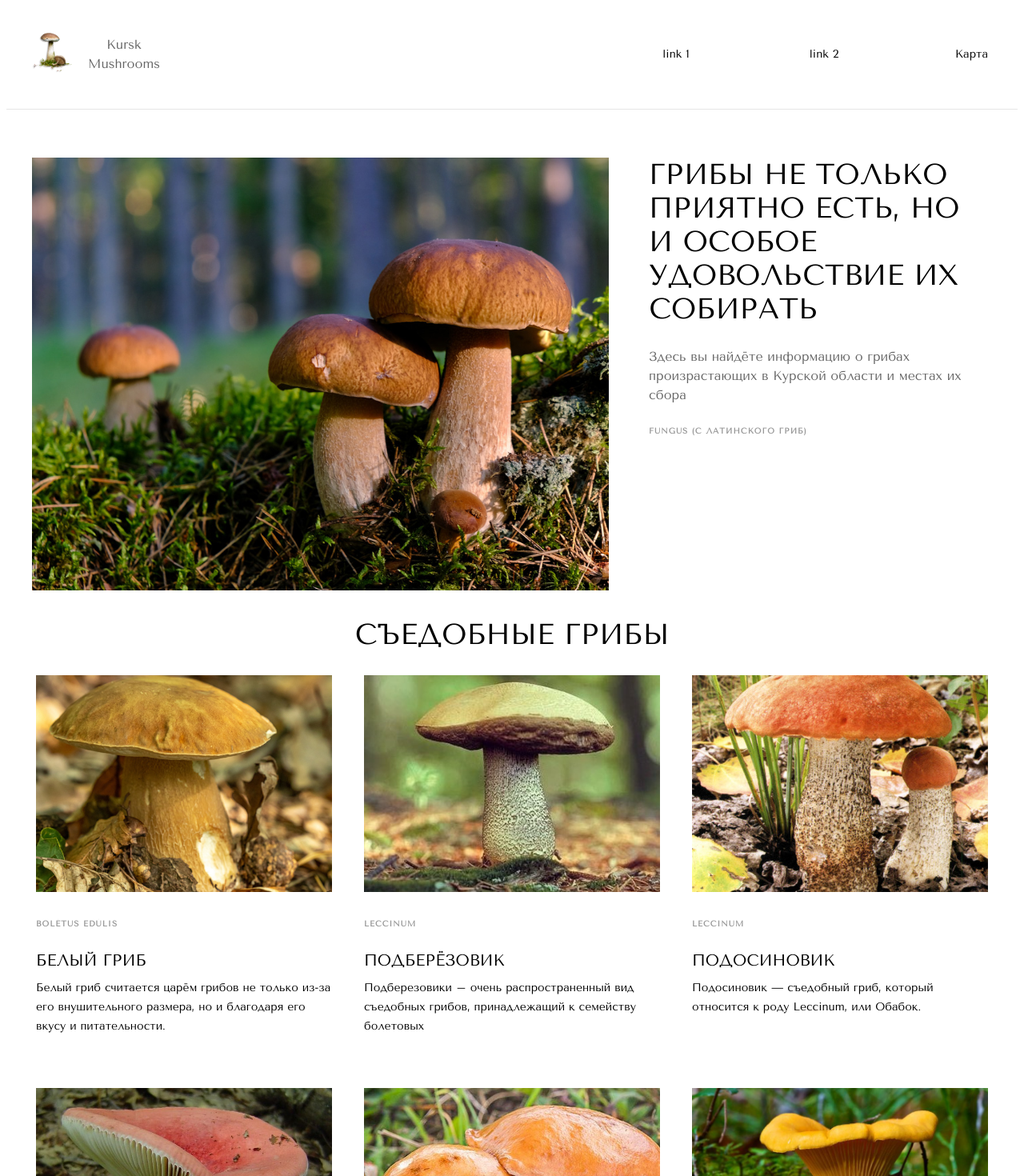
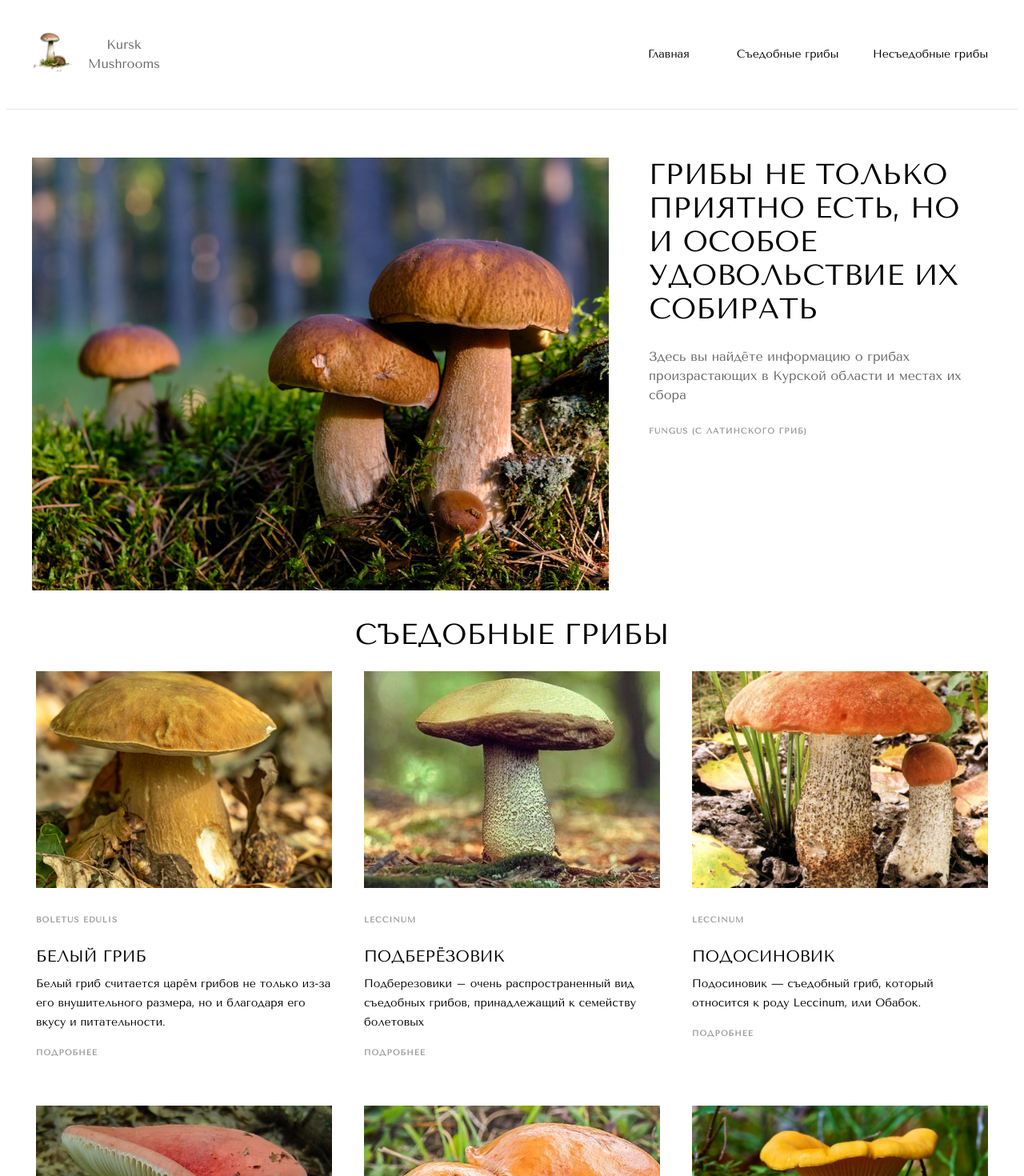
Before and after one commit to Tararatel/Next-TS_Kursk-Mushrooms, a Next.js app: page / in a window 1280 px wide. Shown: the top 1470 px of the page at 80% size. Built offline with nearby package versions, Linux system fonts and the light colour scheme.

Commit message:
Enter the routing, add id and pathName for edible mushrooms data, create dynamic page

```diff
--- a/components/Card/Card.module.scss
+++ b/components/Card/Card.module.scss
@@ -1,6 +1,7 @@
 .card {
+	margin-top: 15px;
 	.card__img {
-		margin: 25px 0 20px 0;
+		margin: 5px 0 20px 0;
 		min-width: 347px;
 		min-height: 244px;
 		padding: 5px;
@@ -16,4 +17,15 @@
 	.card__text {
 		padding: 5px;
 	}
+	.card__link {
+		cursor: pointer;
+		margin-top: 10px;
+		padding: 5px;
+
+		&:hover {
+			transition: 0.5s all ease;
+			color: gray;
+			font-size: 11px;
+		}
+	}
 }
--- a/components/Card/Card.tsx
+++ b/components/Card/Card.tsx
@@ -4,6 +4,7 @@ import Image from 'next/image';
 import { P } from '../P/P';
 import { Edible } from '../../data/EdibleMushrooms/Edible';
 import { InEdible } from '../../data/InedibleMushrooms/Edible';
+import Link from 'next/link';
 
 export const Card = ({ className, data, ...props }: CardProps): JSX.Element => {
 	{
@@ -20,6 +21,13 @@ export const Card = ({ className, data, ...props }: CardProps): JSX.Element => {
 							</P>
 							<P className={styles.card__title} size="big">{`${card.title}`}</P>
 							<P className={styles.card__text} size="small">{`${card.text}`}</P>
+							<Link href={`/mushrooms/edible/${card.pathName}`}>
+								<a>
+									<P className={styles.card__link} size="verySmall" align="left">
+										Подробнее
+									</P>
+								</a>
+							</Link>
 						</div>
 					))}
 				</>
--- a/components/Header/Header.module.scss
+++ b/components/Header/Header.module.scss
@@ -11,6 +11,7 @@
 		margin: 35px 0 35px 0;
 
 		.header__wrapper__logo {
+			cursor: pointer;
 			display: grid;
 			align-items: center;
 			grid-template-columns: 1fr 1fr;
--- a/components/Header/Header.tsx
+++ b/components/Header/Header.tsx
@@ -11,25 +11,34 @@ export const Header = ({ className, ...props }: HeaderProps, ref: ForwardedRef<H
 		<>
 			<header className={styles.header} {...props}>
 				<div className={styles.header__wrapper}>
-					<div className={styles.header__wrapper__logo}>
-						<Logo />
-						<P size="medium">Kursk Mushrooms</P>
-					</div>
+					<Link href={'/'}>
+						<div className={styles.header__wrapper__logo}>
+							<Logo />
+							<P size="medium">Kursk Mushrooms</P>
+						</div>
+					</Link>
+
 					<nav className={styles.header__wrapper__navigation}>
 						<ul>
 							<li>
 								<P size="small">
-									<Link href="#">link 1</Link>
+									<Link href="/">
+										<a>Главная</a>
+									</Link>
 								</P>
 							</li>
 							<li>
 								<P size="small">
-									<Link href="#">link 2</Link>
+									<Link href="#edible">
+										<a>Съедобные грибы</a>
+									</Link>
 								</P>
 							</li>
 							<li>
 								<P size="small">
-									<Link href="#">Карта</Link>
+									<Link href="#inedible">
+										<a>Несъедобные грибы</a>
+									</Link>
 								</P>
 							</li>
 						</ul>
--- a/components/List/List.tsx
+++ b/components/List/List.tsx
@@ -7,7 +7,7 @@ import { P } from '../P/P';
 export const List = ({ className, ...props }: ListProps): JSX.Element => {
 	return (
 		<>
-			<P size="large" align="center">
+			<P id="edible" size="large" align="center">
 				Съедобные грибы
 			</P>
 			<section className={styles.list}>
@@ -15,7 +15,7 @@ export const List = ({ className, ...props }: ListProps): JSX.Element => {
 					<Card data="Edible" />
 				</div>
 			</section>
-			<P size="large" align="center">
+			<P id="inedible" size="large" align="center">
 				Несъедобные и ядовитые грибы
 			</P>
 			<section className={styles.list}>
--- a/data/EdibleMushrooms/Edible.ts
+++ b/data/EdibleMushrooms/Edible.ts
@@ -16,6 +16,8 @@ import VolnushkaImg from './volnushka.jpg';
 import MohovikImg from './mohovik.jpg';
 
 interface Data {
+	id: number;
+	pathName: string;
 	img: StaticImageData;
 	title: string;
 	text: string;
@@ -24,90 +26,120 @@ interface Data {
 
 export const Edible: Data[] = [
 	{
+		id: 1,
+		pathName: 'porcini',
 		img: BelyImg,
 		title: 'Белый гриб',
 		text: 'Белый гриб считается царём грибов не только из-за его внушительного размера, но и благодаря его вкусу и питательности.',
 		latin: 'Bolétus edúlis',
 	},
 	{
+		id: 2,
+		pathName: 'podberezovik',
 		img: PodberezovikImg,
 		title: 'Подберёзовик',
 		text: 'Подберезовики – очень распространенный вид съедобных грибов, принадлежащий к семейству болетовых',
 		latin: 'Leccinum',
 	},
 	{
+		id: 3,
+		pathName: 'podosinovik',
 		img: PodosinovikImg,
 		title: 'Подосиновик',
 		text: 'Подосиновик — съедобный гриб, который относится к роду Leccinum, или Обабок.',
 		latin: 'Leccinum',
 	},
 	{
+		id: 4,
+		pathName: 'russule',
 		img: SiroejkaImg,
 		title: 'Сыроежка',
 		text: 'Сыроежка – род пластинчатых грибов семейства cыроежковые. Это семейство насчитывает более тридцати видов.',
 		latin: 'Russulaceae',
 	},
 	{
+		id: 5,
+		pathName: 'oiler',
 		img: MaslonokImg,
 		title: 'Маслёнок',
 		text: 'Маслята - одни из самых популярных съедобных грибов. Свое название они получили благодаря блестящей липкой пленке, покрывающей шляпку.',
 		latin: 'Boletaceae',
 	},
 	{
+		id: 6,
+		pathName: 'chanterelles',
 		img: LisichkaImg,
 		title: 'Лисичка',
 		text: 'Лисичка — гриб с самой яркой и запоминающейся внешностью. Шляпка и ножка составляют одно целое, цвет от светло-желтого до желто-оранжевого цвета.',
 		latin: 'Cantharēllus cibārius',
 	},
 	{
+		id: 7,
+		pathName: 'honeyMushrooms',
 		img: OpenokImg,
 		title: 'Опята',
 		text: 'Опёнок представляет из себя небольшой гриб бежевого цвета, но шляпка может быть разных цветов, зависит это от субстрата, на котором растёт гриб. Варьируется цвет от медово-жёлтого и доходит до тёмно-серого.',
 		latin: 'Armillaria mellea',
 	},
 	{
+		id: 8,
+		pathName: 'sinyak',
 		img: SinykImg,
 		title: 'Синяк',
 		text: 'Съедобные, но редкие грибы – синяки, которые раньше высоко ценились нашими предками, растут во всех странах СНГ. Гриб синяк очень легко узнать на лесных просторах. Синяк имеет характерные отличия, среди которых способность приобретать синий оттенок , считается самым выразительным.',
 		latin: 'Gyróporus cyanéscens',
 	},
 	{
+		id: 9,
+		pathName: 'ryadovka',
 		img: RyadovkaImg,
 		title: 'Рядовка',
 		text: 'Грибы рядовки – это собирательное название целого отряда грибов, включающего в себя как съедобные, так и ядовитые виды. В основном все они съедобные: и серая рядовка, и тополевая, и исполин, и мацутаке, и массивная, и желтая.',
 		latin: 'Tricholoma',
 	},
 	{
+		id: 10,
+		pathName: 'forestChampignon',
 		img: ShampinjonImg,
 		title: 'Шампиньон лесной',
 		text: 'Шампиньон лесной – гриб семейства Шампиньоновые. По-простому его называют колпак, волчий гриб и благушка. Запах у этого съедобного гриба приятный, древесный.',
 		latin: 'Agaricus silvaticus',
 	},
 	{
+		id: 11,
 		img: ZontikImg,
+		pathName: 'umbrellaMushroom',
 		title: 'Гриб-зонтик пёстрый',
 		text: 'Гриб-зонтик относится к роду макролепиоты, семейству шампиньоновых. Свое имя он получил из-за внешнего сходства с раскрытым зонтом.',
 		latin: 'Macrolepiota procera',
 	},
 	{
+		id: 12,
+		pathName: 'rizik',
 		img: RizikImg,
 		title: 'Рыжик',
 		text: 'Рыжики – ценные съедобные грибы рода Млечник, на изломе выделяющие обильный оранжево-красный млечный сок.',
 		latin: 'Lactarius deterrimus',
 	},
 	{
+		id: 13,
+		pathName: 'volnushka ',
 		img: VolnushkaImg,
 		title: 'Волнушка розовая',
 		text: 'Волнушки – грибы рода Млечники, семейства Сыроежковые. Относят к разряду условно-съедобных грибов, которые можно употреблять в пищу после тщательной и грамотной обработки.',
 		latin: 'Lactárius torminósus',
 	},
 	{
+		id: 14,
+		pathName: 'milkMushroom',
 		img: GruzdImg,
 		title: 'Груздь настоящий',
 		text: 'Грузди — это вкусные деликатесные грибы, которые растут в лиственных, смешанных, а также сосновых лесах, подразделяются на съедобные и несъедобные сорта.',
 		latin: 'Lactárius résimus',
 	},
 	{
+		id: 15,
+		pathName: 'mohovik',
 		img: MohovikImg,
 		title: 'Моховик',
 		text: 'Моховик – трубчатый гриб из семейства Болетовых с бархатистой, сухой или немного клейкой шляпкой, на морщинистой цилиндрической ножке.',
--- a/styles/globals.scss
+++ b/styles/globals.scss
@@ -1,7 +1,12 @@
-@import url('https://fonts.googleapis.com/css2?family=Tenor+Sans&display=swap');
+@import url("https://fonts.googleapis.com/css2?family=Tenor+Sans&display=swap");
 
 html {
-	font-family: 'Tenor Sans', sans-serif;
+	font-family: "Tenor Sans", sans-serif;
 	font-style: normal;
 	font-weight: 400;
+	scroll-behavior: smooth;
 }
+
+a {
+	text-decoration: none;
+}
```
Also changed, not shown: pages/mushrooms/edible/[id].tsx (added, +20 -0 lines).
